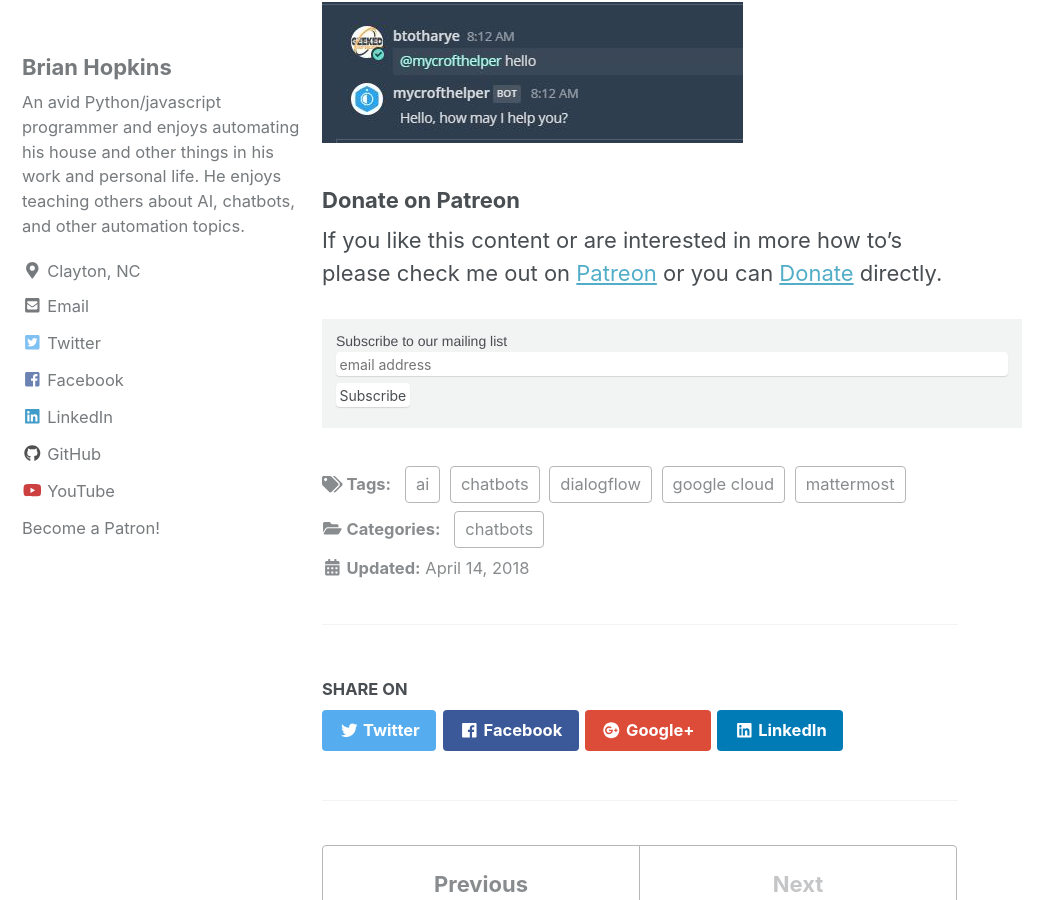
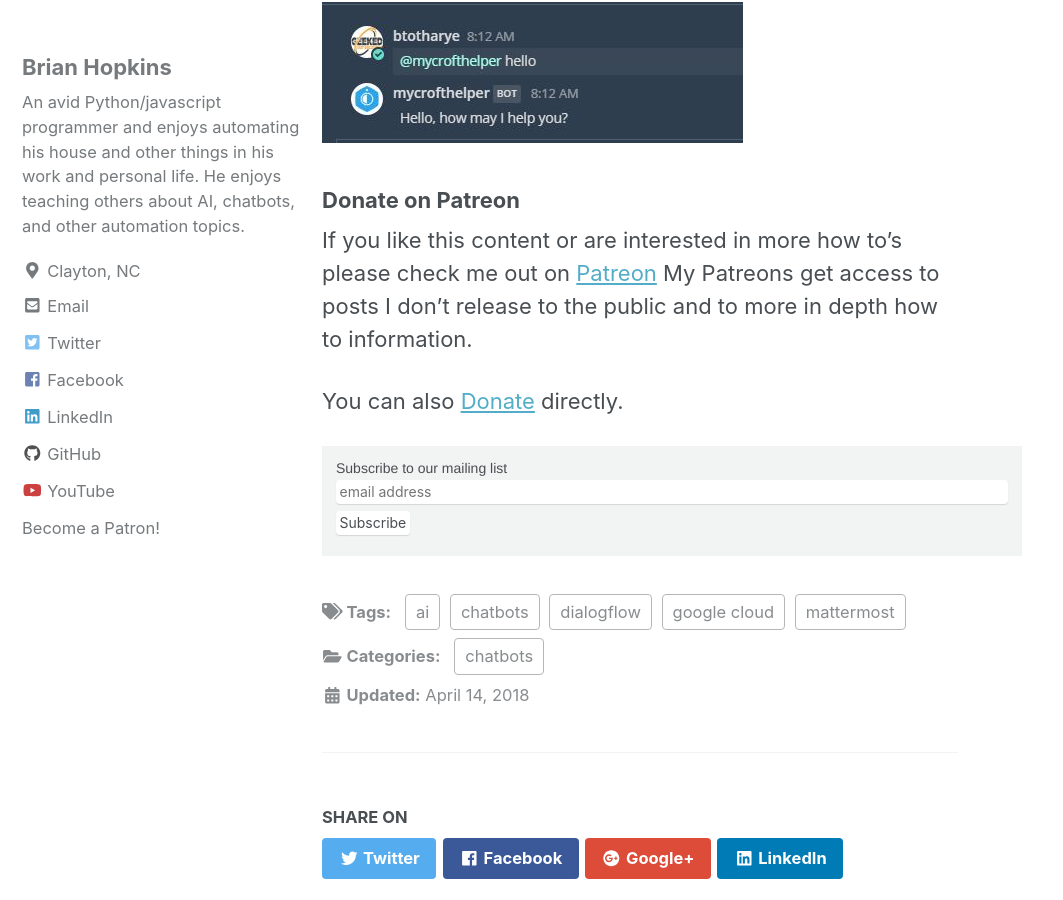
Before and after one commit to Geeked-Out-Solutions/blog, a Jekyll site: the page built from _posts/2018-04-14-creating-a-mattermost-chatbot-with-dialogflow-google-cloud-functions.md, in a window 1280 px wide and 900 px high, scrolled down 8776 px. Shown: the whole window, without its empty margins (0-1063 px from the left). Built offline with Jekyll 4.4.1, drawn with Linux system fonts in a browser that asks for light colours; nearby versions of some CDN libraries; comment, search, counter and statistics services are not loaded.

Commit message:
updating donate section

```diff
--- a/_posts/2018-04-14-creating-a-mattermost-chatbot-with-dialogflow-google-cloud-functions.md
+++ b/_posts/2018-04-14-creating-a-mattermost-chatbot-with-dialogflow-google-cloud-functions.md
@@ -92,4 +92,6 @@
 ![Mattermost Response](/assets/images/mattermost_response.JPG)
 
 ### Donate on Patreon
-If you like this content or are interested in more how to's please check me out on [Patreon](https://www.patreon.com/Geekedoutsol) or you can [Donate](https://www.paypal.com/cgi-bin/webscr?cmd=_donations&business=brianhh1230%40gmail%2ecom&lc=US&item_name=Geeked%20Out%20Solutions&no_note=0&cn=Add%20special%20instructions%20to%20the%20seller%3a&no_shipping=1&currency_code=USD&bn=PP%2dDonationsBF%3abtn_donateCC_LG%2egif%3aNonHosted) directly.
+If you like this content or are interested in more how to's please check me out on [Patreon](https://www.patreon.com/Geekedoutsol) My Patreons get access to posts I don't release to the public and to more in depth how to information.
+
+You can also [Donate](https://www.paypal.com/cgi-bin/webscr?cmd=_donations&business=brianhh1230%40gmail%2ecom&lc=US&item_name=Geeked%20Out%20Solutions&no_note=0&cn=Add%20special%20instructions%20to%20the%20seller%3a&no_shipping=1&currency_code=USD&bn=PP%2dDonationsBF%3abtn_donateCC_LG%2egif%3aNonHosted) directly.
```
